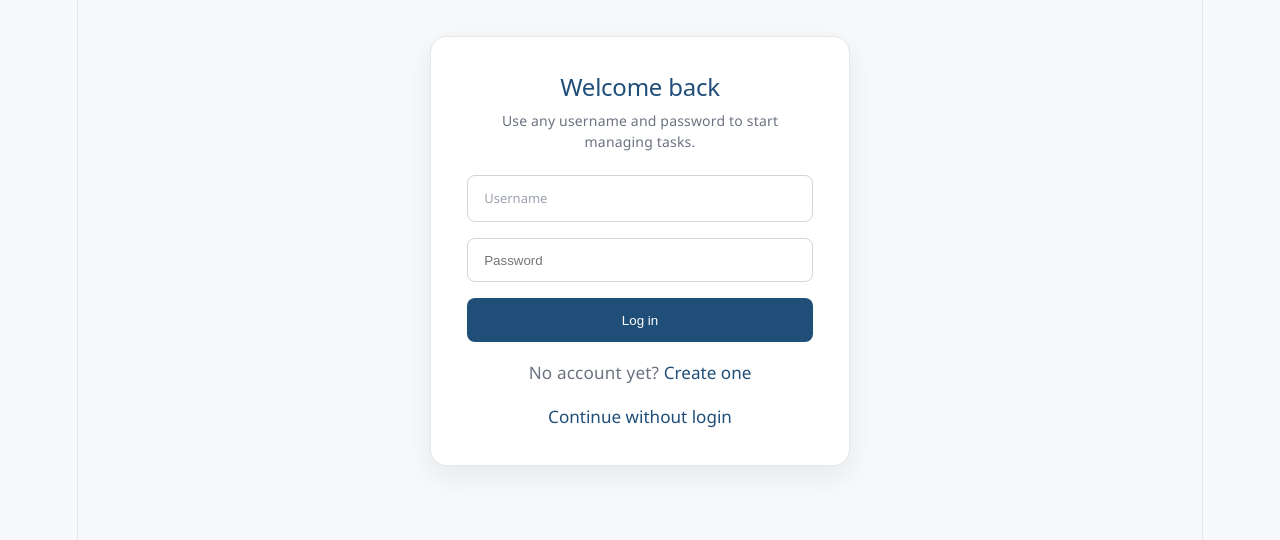
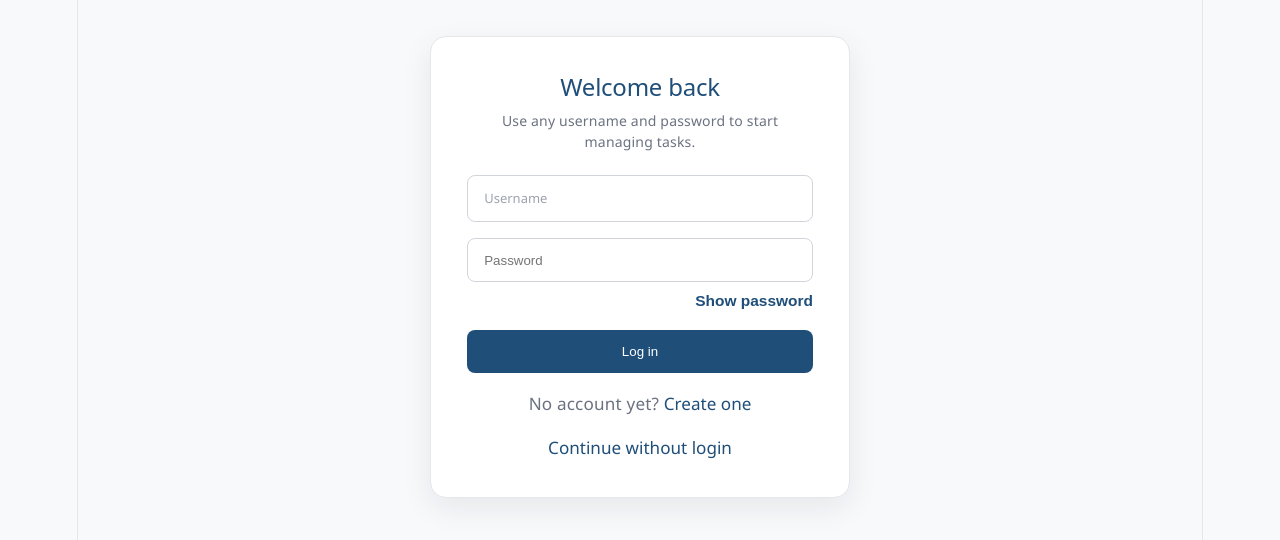
Before and after one commit to jeffGodonou/smart-task-manager, a React (Vite) app in the folder frontend/frontend/: page / in a window 1280 px wide. Shown: the top 540 px of the page. Built offline with nearby package versions, Linux system fonts and the light colour scheme; no server answers.

Commit message:
Addition of an option to hide and unhide typed in password

```diff
--- a/frontend/frontend/src/components/AuthForm.css
+++ b/frontend/frontend/src/components/AuthForm.css
@@ -31,7 +31,7 @@
   border: 1px solid #d1d5db;
 }
 
-.auth-form button {
+.auth-form .auth-submit {
   padding: 0.8rem 1rem;
   border: none;
   border-radius: 8px;
@@ -40,8 +40,25 @@
   cursor: pointer;
 }
 
-.auth-form button:hover {
+.auth-form .auth-submit:hover {
   background: #2d6a9f;
+}
+
+.auth-password-toggle {
+  align-self: flex-end;
+  margin-top: -0.35rem;
+  margin-bottom: 0.2rem;
+  background: none;
+  border: none;
+  color: #1f4e79;
+  font-size: 0.86rem;
+  font-weight: 600;
+  cursor: pointer;
+  padding: 0;
+}
+
+.auth-password-toggle:hover {
+  text-decoration: underline;
 }
 
 .auth-error {
--- a/frontend/frontend/src/components/AuthForm.tsx
+++ b/frontend/frontend/src/components/AuthForm.tsx
@@ -17,6 +17,7 @@ export default function AuthForm({ onAuthenticated }: AuthFormProps) {
   const [mode, setMode] = useState<'login' | 'register'>('login');
   const [username, setUsername] = useState('');
   const [password, setPassword] = useState('');
+  const [showPassword, setShowPassword] = useState(false);
   const [error, setError] = useState<string | null>(null);
   const [loading, setLoading] = useState(false);
 
@@ -53,14 +54,22 @@ export default function AuthForm({ onAuthenticated }: AuthFormProps) {
           required
         />
         <input
-          type="password"
+          type={showPassword ? 'text' : 'password'}
           placeholder="Password"
           value={password}
           onChange={(event) => setPassword(event.target.value)}
           required
         />
+        <button
+          type="button"
+          className="auth-password-toggle"
+          onClick={() => setShowPassword((current) => !current)}
+          aria-label={showPassword ? 'Hide password' : 'Show password'}
+        >
+          {showPassword ? 'Hide password' : 'Show password'}
+        </button>
         {error && <div className="auth-error">{error}</div>}
-        <button type="submit" disabled={loading}>
+        <button type="submit" className="auth-submit" disabled={loading}>
           {loading ? 'Working...' : mode === 'login' ? 'Log in' : 'Create account'}
         </button>
       </form>
```
